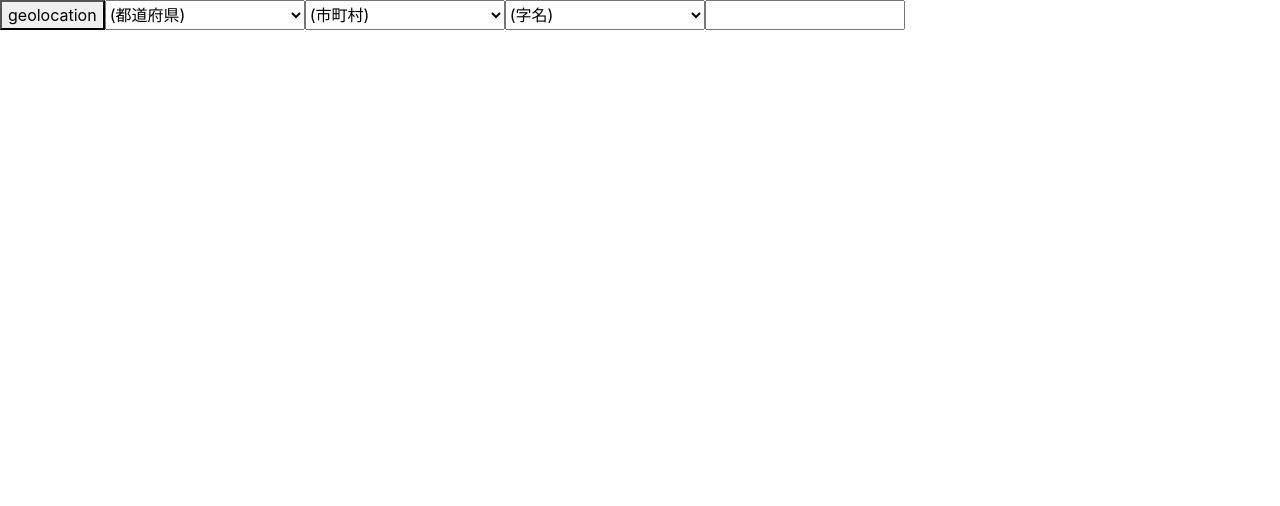
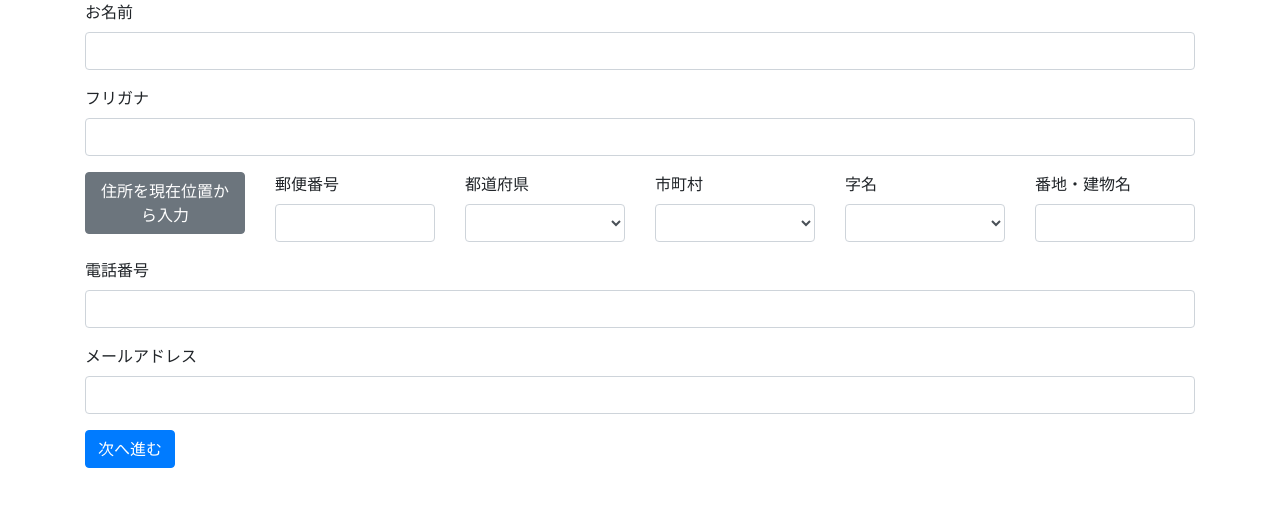
Before and after one commit to geolonia/embed-address, a plain HTML site: page index.html in a window 1280 px wide. Drawn offline with nearby package versions, Linux system fonts and the light colour scheme.

Commit message:
Apply style

```diff
--- a/index.html
+++ b/index.html
@@ -9,138 +9,74 @@
       href="https://stackpath.bootstrapcdn.com/bootstrap/4.5.2/css/bootstrap.min.css"
     />
   </head>
-  <style>
-    select,
-    input {
-      width: 200px;
-      height: 30px;
-    }
-  </style>
   <body>
-    <div id="geolonia"></div>
+    <form id="entire-form" action="/">
+      <div class="container">
+        <div class="row">
+          <div class="form-group col-sm">
+            <label for="name">お名前</label>
+            <input id="name" type="text" class="form-control" />
+          </div>
+        </div>
+
+        <div class="row">
+          <div class="form-group col-sm">
+            <label for="ruby">フリガナ</label>
+            <input id="ruby" type="text" class="form-control" />
+          </div>
+        </div>
+
+        <div class="row">
+          <div class="col-sm">
+            <button id="geolocate" type="button" class="btn btn-secondary">
+              住所を現在位置から入力
+            </button>
+          </div>
+          <div class="form-group col-sm">
+            <label for="postal-code">郵便番号</label>
+            <input id="postal-code" type="text" class="form-control" />
+          </div>
+          <div class="form-group col-sm">
+            <label for="prefecture">都道府県</label>
+            <select id="prefecture" type="text" class="form-control"></select>
+          </div>
+          <div class="form-group col-sm">
+            <label for="city">市町村</label>
+            <select id="city" type="text" class="form-control"></select>
+          </div>
+          <div class="form-group col-sm">
+            <label for="small-area">字名</label>
+            <select id="small-area" type="text" class="form-control"></select>
+          </div>
+          <div class="form-group col-sm">
+            <label for="other-addresses">番地・建物名</label>
+            <input id="other-addresses" type="text" class="form-control" />
+          </div>
+        </div>
+
+        <div class="row">
+          <div class="form-group col-sm">
+            <label for="tel">電話番号</label>
+            <input id="tel" type="text" class="form-control" />
+          </div>
+        </div>
+
+        <div class="row">
+          <div class="form-group col-sm">
+            <label for="email">メールアドレス</label>
+            <input id="email" type="email" class="form-control" />
+          </div>
+        </div>
+
+        <button type="button" class="btn btn-primary">次へ進む</button>
+      </div>
+    </form>
     <script
       src="https://code.jquery.com/jquery-3.5.1.min.js"
       integrity="sha256-9/aliU8dGd2tb6OSsuzixeV4y/faTqgFtohetphbbj0="
       crossorigin="anonymous"
     ></script>
-    <script>
-      $(document).ready(() => {
-        const $geolonia = $("#geolonia");
-        const $button = $("<button>geolocation</button>");
-        const $prefecture = $('<select id="prefecture" value=""></select>');
-        const $city = $('<select id="city" value=""></select>');
-        const $smallArea = $('<select id="smallArea" value=""></select>');
-        const $address = $('<input id="address" />');
-        const $form = $(`<div></div>`);
 
-        const initPrefecture = () => {
-          $prefecture.append('<option value="">(都道府県)</option>');
-        }
-        const initCity = () => {
-          $city.empty()
-          $city.append('<option value="">(市町村)</option>')
-        }
-        const initSmallArea = () => {
-          $smallArea.empty()
-          $smallArea.append('<option value="">(字名)</option>')
-        }
-
-        const fetchCities = (prefCode) => {
-          initCity()
-          return fetch(`./data/cities/${prefCode}.json`)
-            .then(res => res.json())
-            .then(items => {
-              items.forEach(item => {
-                $city.append(`<option value="${item.cityCode}">${item.name}</option>`)
-              })
-            })
-        }
-        const fetchSmallAreas = (cityCode) => {
-          initSmallArea()
-          return fetch(`./data/smallAreas/${cityCode}.json`)
-            .then(res => res.json())
-            .then(items => {
-              const names = items.map(item => item.name)
-              const uniqueAreas = names.reduce((prev, name, index) => {
-                if(names.indexOf(name) === index) {
-                  prev.push(items[index])
-                }
-                return prev
-              }, [])
-              uniqueAreas.forEach(item => {
-                $smallArea.append(`<option value="${item.smallAreaCode}">${item.name}</option>`)
-              })
-            })
-        }
-
-        initPrefecture()
-        initCity()
-        initSmallArea()
-
-        fetch("./data/prefectures.json")
-          .then((res) => res.json())
-          .then((items) => {
-            items.forEach((item) => {
-              $prefecture.append(
-                `<option value="${item.prefCode}">${item.name}</option>`
-              );
-            });
-          });
-
-        $prefecture.on("change", event => {
-          const prefCode = event.target.value
-          if(prefCode) {
-            fetchCities(prefCode)
-          }
-        });
-
-        $city.on('change', event => {
-          const cityCode = event.target.value
-          if(cityCode) {
-            fetchSmallAreas(cityCode)
-          }
-        })
-
-        $button.on("click", () => {
-          window.navigator.geolocation.getCurrentPosition(
-            (position) => {
-              const latitude = position.coords.latitude;
-              const longitude = position.coords.longitude;
-              Promise.all([fetchCities('25'), fetchSmallAreas('25214')]).then(() => {
-                $prefecture.val('25')
-                $city.val('25214')
-                $smallArea.val('37000010')
-                $address.focus()
-              })
-
-            },
-          );
-        });
-
-        $status = $('<span />')
-
-        $address.on('focus', event => {
-          $status.remove()
-        })
-        $address.on('blur', (event) => {
-          const value = event.target.value
-          if(value) {
-            $status.text('送信中')
-            $address.append($status)
-            $address.after($status)
-            setTimeout(() => {
-              $status.text('送信しました')
-            }, 2000)
-          }
-        })
-
-        $form.append($button)
-        $form.append($prefecture);
-        $form.append($city);
-        $form.append($smallArea);
-        $form.append($address);
-        $geolonia.append($form);
-      });
-    </script>
+    <script src="./main.js"></script>
   </body>
 </html>
--- /dev/null
+++ b/main.js
@@ -0,0 +1,114 @@
+$(document).ready(() => {
+  const $button = $("#geolocate");
+  const $postalCodeInput = $("#postal-code");
+  const $prefectureSelect = $("#prefecture");
+  const $citySelect = $("#city");
+  const $smallAreaSelect = $("#small-area");
+  const $otherAddressesInput = $("#other-addresses");
+
+  const initPrefecture = () => {
+    $prefectureSelect.empty();
+    $prefectureSelect.append('<option value=""></option>');
+  };
+  const initCity = () => {
+    $citySelect.empty();
+    $citySelect.append('<option value=""></option>');
+  };
+  const initSmallArea = () => {
+    $smallAreaSelect.empty();
+    $smallAreaSelect.append('<option value=""></option>');
+  };
+
+  const fetchCities = (prefCode) => {
+    initCity();
+    return fetch(`./data/cities/${prefCode}.json`)
+      .then((res) => res.json())
+      .then((items) => {
+        items.forEach((item) => {
+          $citySelect.append(
+            `<option value="${item.cityCode}">${item.name}</option>`
+          );
+        });
+      });
+  };
+  const fetchSmallAreas = (cityCode) => {
+    initSmallArea();
+    return fetch(`./data/smallAreas/${cityCode}.json`)
+      .then((res) => res.json())
+      .then((items) => {
+        const names = items.map((item) => item.name);
+        const uniqueAreas = names.reduce((prev, name, index) => {
+          if (names.indexOf(name) === index) {
+            prev.push(items[index]);
+          }
+          return prev;
+        }, []);
+        uniqueAreas.forEach((item) => {
+          $smallAreaSelect.append(
+            `<option value="${item.smallAreaCode}">${item.name}</option>`
+          );
+        });
+      });
+  };
+
+  initPrefecture();
+  initCity();
+  initSmallArea();
+
+  fetch("./data/prefectures.json")
+    .then((res) => res.json())
+    .then((items) => {
+      items.forEach((item) => {
+        $prefectureSelect.append(
+          `<option value="${item.prefCode}">${item.name}</option>`
+        );
+      });
+    });
+
+  $prefectureSelect.on("change", (event) => {
+    const prefCode = event.target.value;
+    if (prefCode) {
+      fetchCities(prefCode);
+    }
+  });
+
+  $citySelect.on("change", (event) => {
+    const cityCode = event.target.value;
+    if (cityCode) {
+      fetchSmallAreas(cityCode);
+    }
+  });
+
+  $button.on("click", () => {
+    window.navigator.geolocation.getCurrentPosition(
+      (position) => {
+        // const latitude = position.coords.latitude;
+        // const longitude = position.coords.longitude;
+        Promise.all([fetchCities("25"), fetchSmallAreas("25214")]).then(() => {
+          $prefectureSelect.val("25");
+          $citySelect.val("25214");
+          $smallAreaSelect.val("37000010");
+          $postalCodeInput.val("521-0307");
+          $otherAddressesInput.focus();
+        });
+      },
+      () => {}
+    );
+  });
+
+  $status = $("<span />");
+
+  $otherAddressesInput.on("focus", (event) => {
+    $status.remove();
+  });
+  $otherAddressesInput.on("blur", (event) => {
+    const value = event.target.value;
+    if (value) {
+      $status.text("送信中");
+      $otherAddressesInput.after($status);
+      setTimeout(() => {
+        $status.text("送信しました");
+      }, 2000);
+    }
+  });
+});
```
